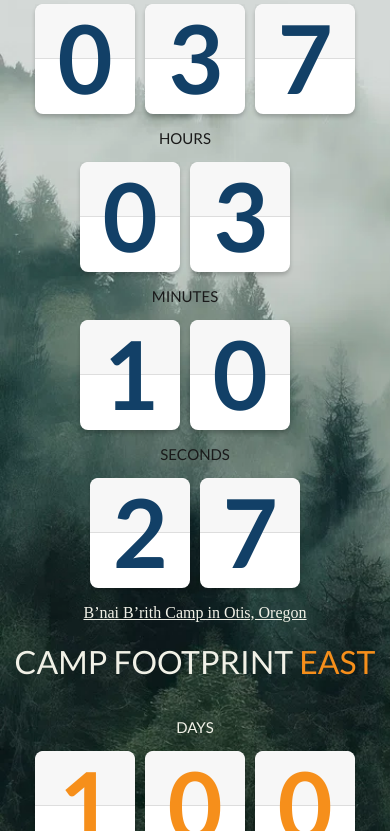
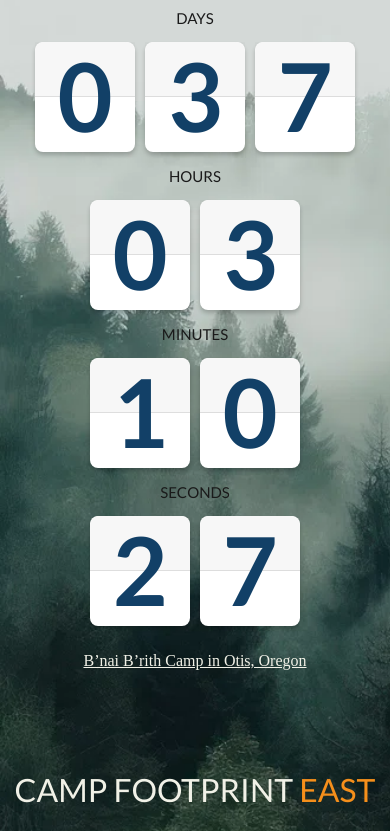
Before and after one commit to SebastianBruce/Camp-Footprint-Countdown-Site, a plain HTML site: page index.html in a window 390 px wide. Shown: the part 126-957 px from the top of the page. Drawn offline with nearby package versions, Linux system fonts and the light colour scheme.

Commit message:
mobile layout fixes, added metadata for when sent as a link

```diff
--- a/css/styles.css
+++ b/css/styles.css
@@ -5,7 +5,7 @@ body {
 }
 
 .wrap, .wrap2 {
-  margin: 5vh auto auto auto;
+  padding: 5vh auto auto auto;
   height: auto; /* Adjusted for mobile */
   text-align: center;
 }
@@ -35,6 +35,7 @@ h1 {
   text-align: center;
   font: normal 2.25em "Lato";
   text-transform: uppercase;
+  padding: 0 10px;
 }
 
 .wrap2 h1 {
@@ -229,9 +230,18 @@ h2 strong {
     background-image: url('../assets/cHJpdmF0ZS9sci9pbWFnZXMvd2Vic2l0ZS8yMDIzLTEyL2hpcHBvdW5pY29ybl9waG90b19vZl9waW5lX2ZvcmVzdF93YWxscGFwZXJfNjM1MThjMWEtOWRiOC00OGMxLWI5NzMtOTg0YTY2YTM2NWExXzEuanBn.webp');
   }
 
-  .wrap, .wrap2 {
-      margin-top: 10px;
+  h1 {
+    margin: 0 0 10px !important;
   }
+
+  .camp-content {
+    display: flex;
+    justify-content: center;
+    align-items: center;
+    height: 100vh;
+    flex-direction: column; /* Align items vertically */
+  }
+
 
   .iframe-container {
     display: none;
@@ -251,7 +261,15 @@ h2 strong {
     color: rgb(173, 173, 173);
   }
 
+  .countdown {
+    margin-bottom: 10px;
+  }
+
   .countdown .bloc-time:first-child {
     margin: 0 0 0 0;
   }
+
+  .countdown .bloc-time:not(:first-child) {
+    margin: 0 10px 0 10px;
+  }
 }
--- a/index.html
+++ b/index.html
@@ -4,6 +4,10 @@
   <meta charset="UTF-8">
   <title>Camp Footprint Countdown</title>
   <meta name="viewport" content="width=device-width, initial-scale=1.0" />
+  <meta property="og:title" content="Camp footprint countdown!">
+  <meta property="og:description" content="How long until camp?!">
+  <meta property="og:image" content="assets\CAMP-FOOTPRINT-LOGO_No-YEAR-1024x644-1.jpeg">
+  <meta property="og:url" content="https://lamp.computerstudi.es/~Sebastian200561191/countdown/">
   <link href='https://fonts.googleapis.com/css?family=Lato:300,400,700' rel='stylesheet' type='text/css'>
   <link rel="stylesheet" href="https://cdnjs.cloudflare.com/ajax/libs/meyer-reset/2.0/reset.min.css">
   <link rel="stylesheet" href="css/styles.css">
@@ -12,6 +16,7 @@
 
 <body>
 <!-- partial:index.partial.html -->
+<div class="camp-content">
   <div class="wrap">
     <h1>Camp Footprint <strong>West</strong></h1>
 
@@ -139,7 +144,9 @@
   <div class="link">
     <a href="https://maps.app.goo.gl/NJqSzcJQBi1vm5tm6">B’nai B’rith Camp in Otis, Oregon</a>
   </div>
+</div>
 
+<div class="camp-content">
   <div class="wrap2">
     <h1>Camp Footprint <strong>East</strong></h1>
 
@@ -267,6 +274,7 @@
   <div class="link">
     <a href="https://maps.app.goo.gl/NJgpbCZfYWUcVquo6">Camp Konokwee in Fombell, Pennsylvania</a>
   </div>
+</div>
 
 <!-- partial -->
     <script src="https://cdnjs.cloudflare.com/ajax/libs/jquery/3.6.0/jquery.min.js"></script>
```
Lines whose indentation alone changed are shown as unchanged.
